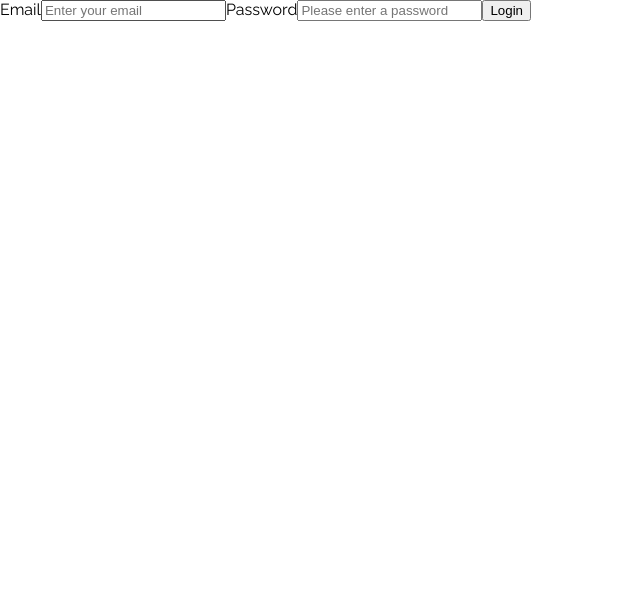
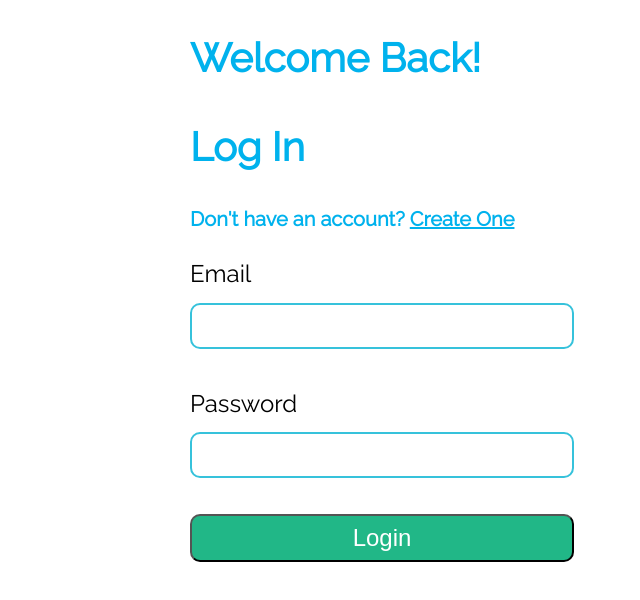
Before and after one commit to gsc229/quick-street-fe, a React (Create React App) app in the folder app/: page /login in a window 1280 px wide. Shown: the top 600 px of the page, without its empty margins (0-640 px from the left). Built offline with nearby package versions, Linux system fonts and the light colour scheme.

Commit message:
Added styling and form validation to login page

```diff
--- a/app/src/components/Login.js
+++ b/app/src/components/Login.js
@@ -1,49 +1,98 @@
 import React, { useState } from 'react';
+import { Link } from 'react-router-dom';
 
+import '../styling/registration.css';
 import axiosWithAuth from '../utils/axiosWithAuth';
 
 const Login = () => {
   const [ credentials, setCredentials ] = useState({
     email: '',
-    password: ''
-  })
+    emailError: '',
+    password: '',
+    passwordError: ''
+  });
 
   const handleChange = (event) => {
     setCredentials({
       ...credentials,
-      [event.target.name] : event.target.value
+      [event.target.name] : event.target.value,
+      emailError: '',
+      passwordError: ''
     });
   };
 
+  const validate = () => {
+    let emailError = '';
+    let passwordError = '';
+
+    if (!credentials.email) {
+      emailError = 'Email cannot be empty';
+    }
+
+    if(!credentials.password) {
+      passwordError = 'Password cannot be empty';
+    }
+
+    if (emailError || passwordError) {
+      setCredentials({
+        ...credentials,
+        emailError,
+        passwordError
+      });
+      return false;
+    }
+
+    return true;
+
+  }
+
   const handleSubmit = (event) => {
     event.preventDefault();
+    if (validate()) {
       console.log(credentials);
+    }
+
     // implement post request once backend is deployed
   }
 
   return(
-    <div>
+    <div div className='form_container_login'>
+      <div className='form_details'>
+        <h1>Welcome Back!</h1>
+        <h1>Log In</h1>
+        <h3>Don't have an account? <Link className='link' to="/register">Create One</Link></h3>
         <form onSubmit={handleSubmit}>
+          <div className='form_input'>
             <label htmlFor='email'>Email</label>
             <input
               type='text'
               name='email'
               id='email'
-          placeholder='Enter your email'
+              // placeholder='Enter your email'
               value={credentials.email}
               onChange={handleChange}
             />
+            <p className='errorMessage'>
+              {credentials.emailError}
+            </p>
+          </div>
+          <div className='form_input'>
             <label htmlFor='password'>Password</label>
             <input
               type='password'
               name='password'
               id='password'
-          placeholder='Please enter a password'
+              // placeholder='Please enter a password'
               value={credentials.password}
               onChange={handleChange}
             />
-        <button>Login</button>
+            <p className='errorMessage'>
+              {credentials.passwordError}
+            </p>
+          </div>
+          <button className='confirm_button'>Login</button>
         </form>
+      </div>
     </div>
   )
 
--- a/app/src/styling/registration.css
+++ b/app/src/styling/registration.css
@@ -6,6 +6,16 @@
   width: 960px;
   height: 100vh;
   background-image: url('../assets/meditate_girl.svg');
+  background-size: contain;
+  background-repeat: no-repeat;
+  background-position: right;
+  margin: 0 auto;
+}
+
+.form_container_login {
+  width: 960px;
+  height: 100vh;
+  /* background-image: url('../assets/meditate_girl.svg'); */
   background-size: contain;
   background-repeat: no-repeat;
   background-position: right;
```
Lines whose indentation alone changed are shown as unchanged.
